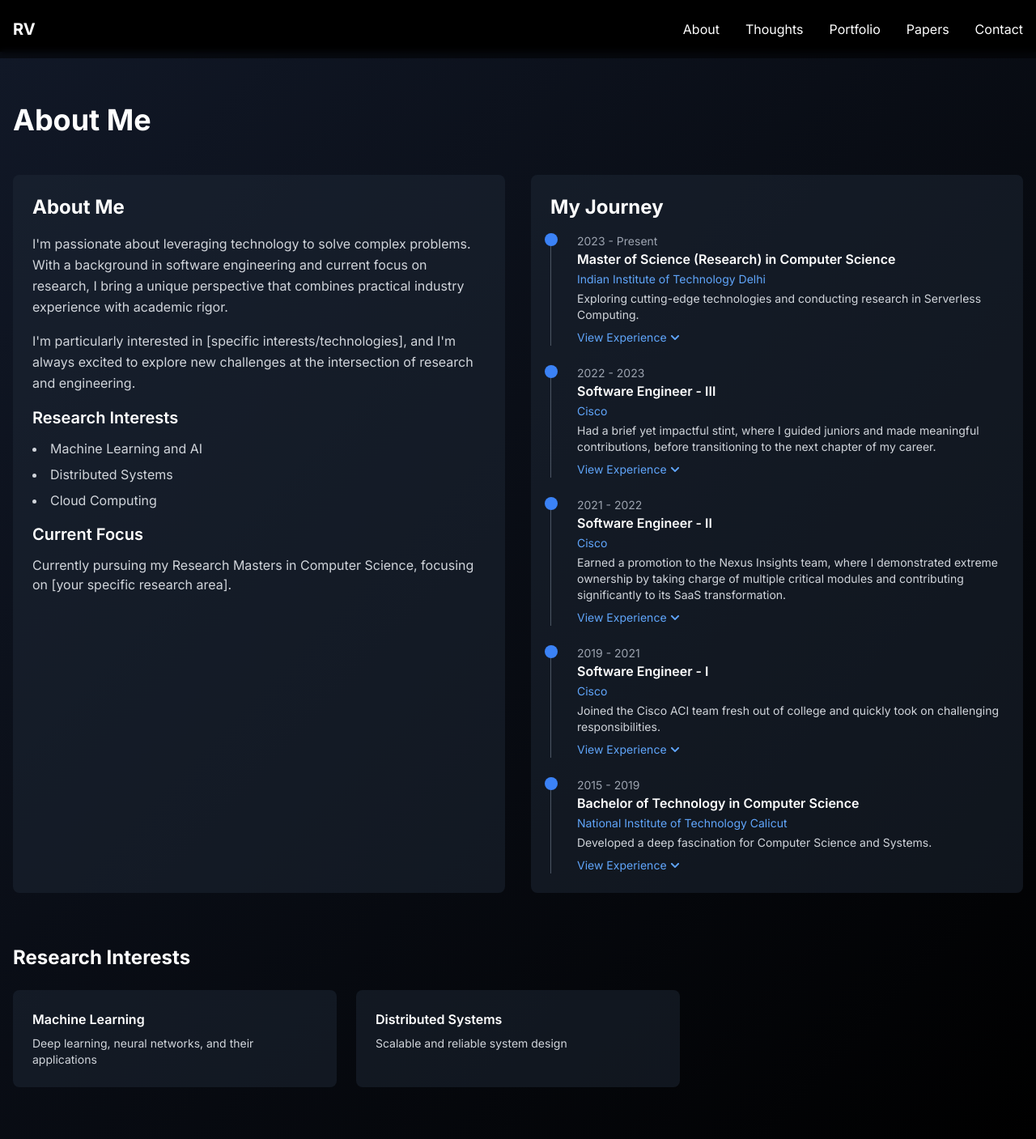
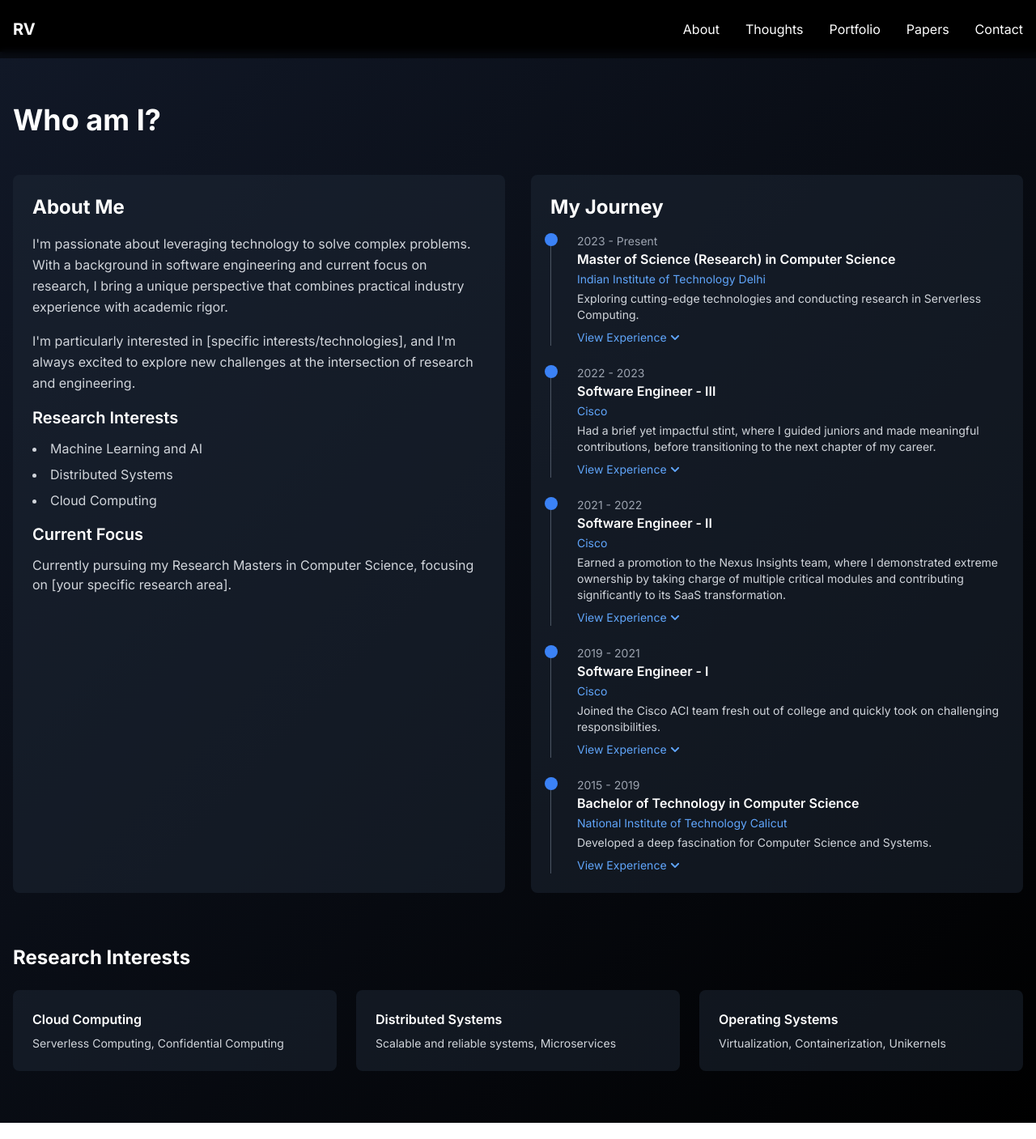
Before and after one commit to rohithv/rohithv.github.io, a Next.js app: page /about in a window 1280 px wide. Shown: the whole page at 81% size. Built offline with nearby package versions, Linux system fonts and the light colour scheme.

Commit message:
update research interests

```diff
--- a/src/app/about/page.tsx
+++ b/src/app/about/page.tsx
@@ -18,7 +18,7 @@ export default function About() {
           animate={{ y: 0 }}
           className="text-4xl font-bold mb-12"
         >
-          About Me
+          Who am I?
         </motion.h1>
 
         <div className="space-y-12">
--- a/src/components/ResearchInterests.tsx
+++ b/src/components/ResearchInterests.tsx
@@ -4,12 +4,16 @@ import { motion } from 'framer-motion'
 export default function ResearchInterests() {
   const interests = [
     {
-      title: "Machine Learning",
-      description: "Deep learning, neural networks, and their applications"
+      title: "Cloud Computing",
+      description: "Serverless Computing, Confidential Computing"
     },
     {
       title: "Distributed Systems",
-      description: "Scalable and reliable system design"
+      description: "Scalable and reliable systems, Microservices"
+    },
+    {
+      title: "Operating Systems",
+      description: "Virtualization, Containerization, Unikernels"
     },
     // Add more interests
   ]
```
